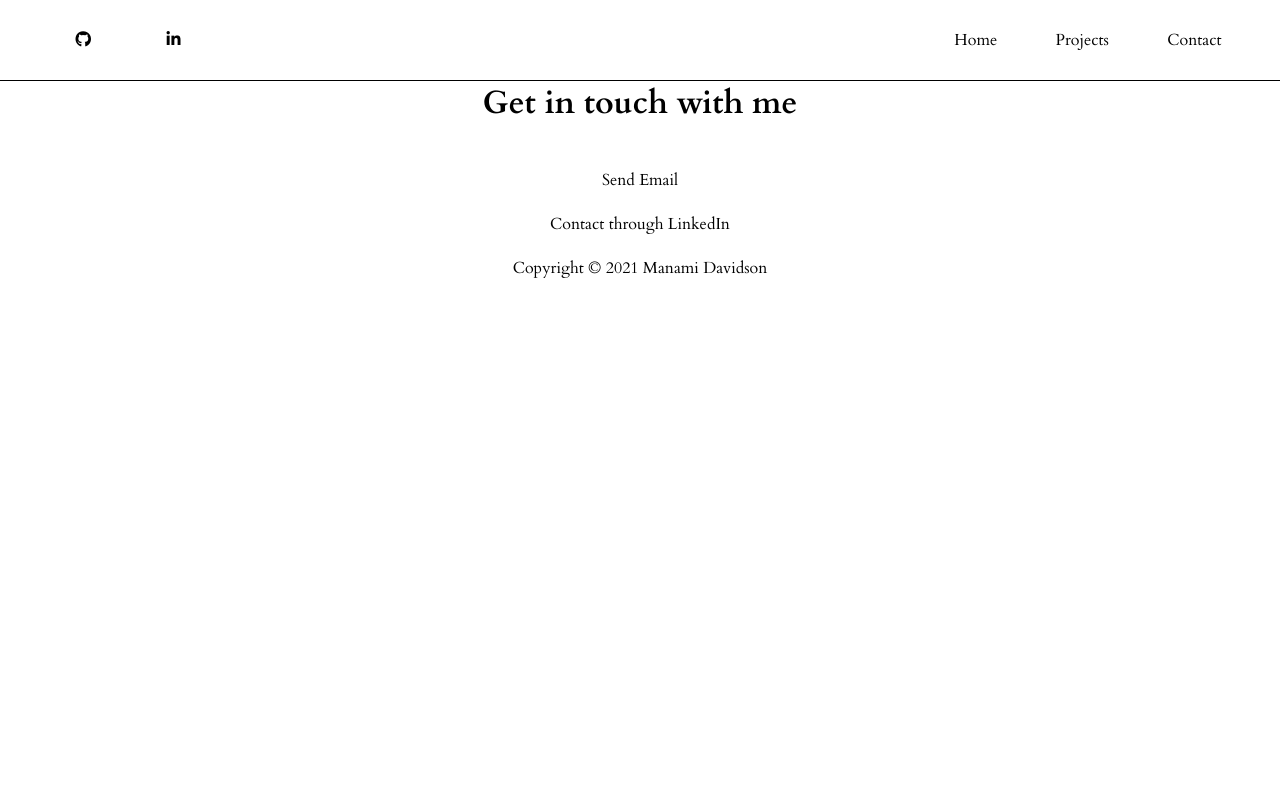
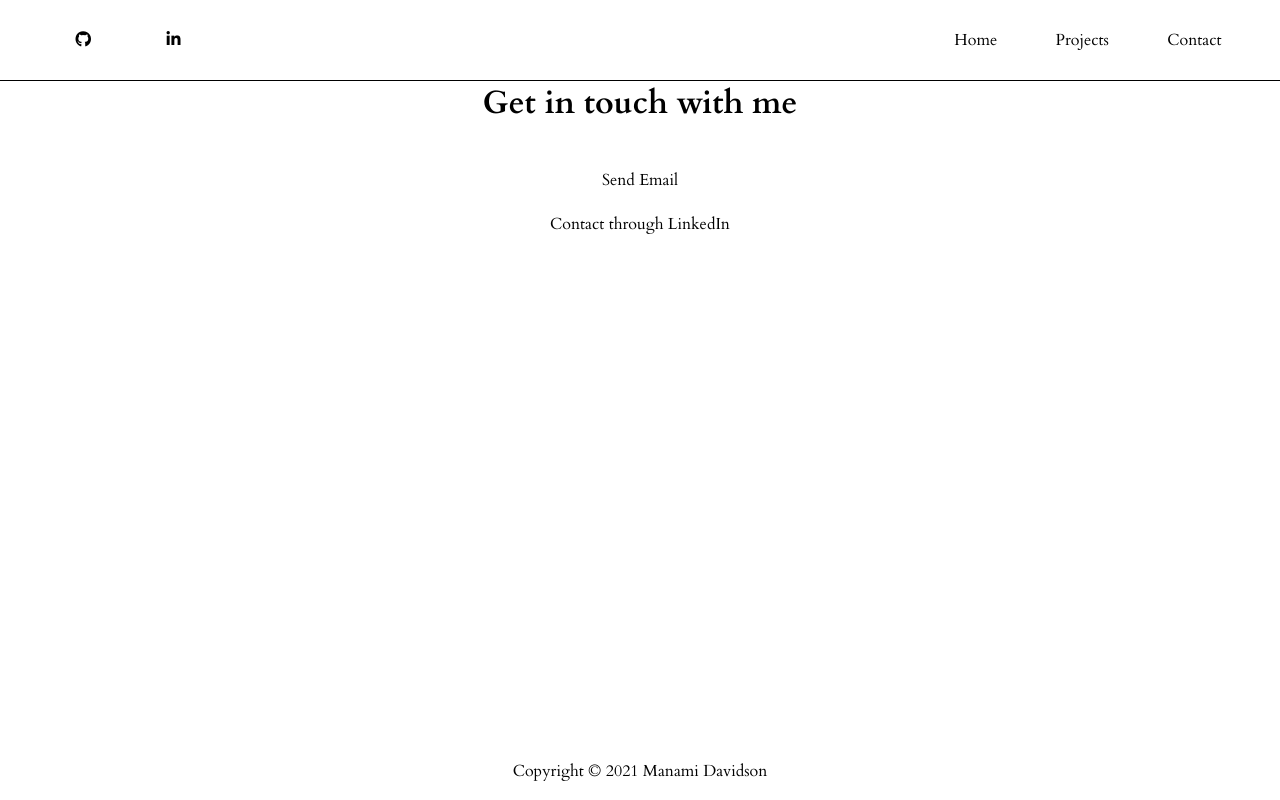
Before and after one commit to manami-d/manami-portfolio, a React (Create React App) app: page /contact in a window 1280 px wide. Built offline with nearby package versions, Linux system fonts and the light colour scheme.

Commit message:
Fix position of footer

```diff
--- a/public/style.css
+++ b/public/style.css
@@ -2,9 +2,19 @@
   margin: 0;
   padding: 0;
 }
+
 body{
   width: 100vw;
-  min-height: 100vh;
+  height: 100vh;
   display: flex;
   flex-direction: column;
 }
+
+.footer {
+  position: fixed;
+  margin: 0 auto;
+  bottom: 0;
+  width: 100vw;
+  height: 5vh;
+  text-align: center;
+}
--- a/src/components/Footer.js
+++ b/src/components/Footer.js
@@ -2,7 +2,7 @@
 
 const Footer = () => {
     return (
-        <div>
+        <div className="footer">
             <p>Copyright &copy; 2021 Manami Davidson</p>
         </div>
     );
```
